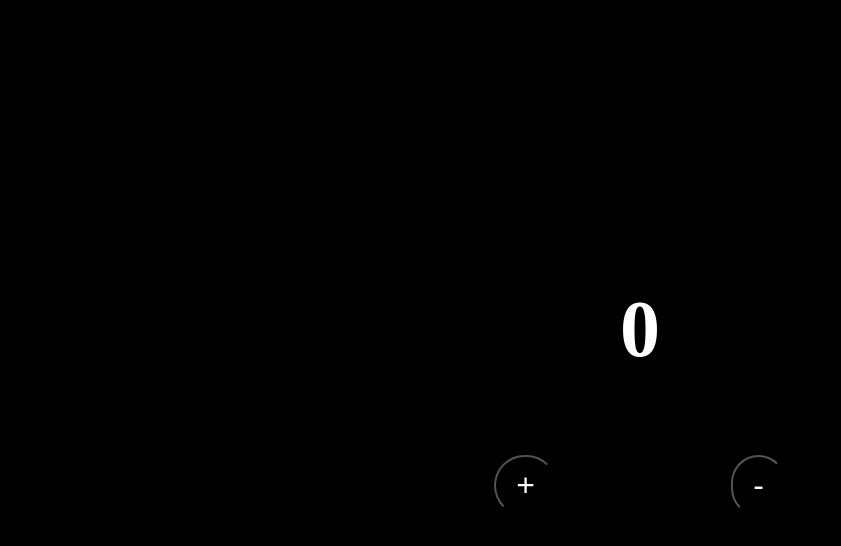
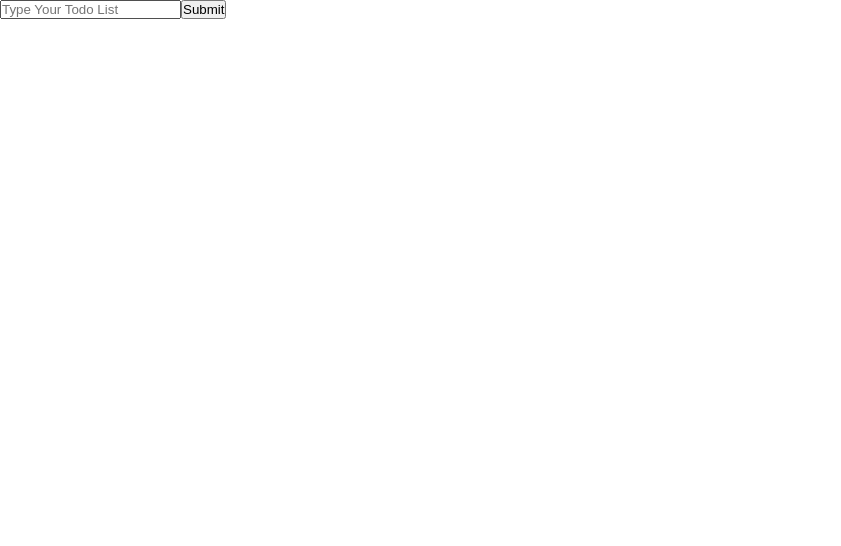
Before and after one commit to DineshDhanoki/Learning, a React (Create React App) app: page / in a window 1280 px wide. Shown: the top 546 px of the page, without its empty margins (0-841 px from the left). Built offline with nearby package versions, Linux system fonts and the light colour scheme; the HTML template or start-up script is replaced by a standard one.

Commit message:
Add files via upload

```diff
--- a/src/App.js
+++ b/src/App.js
@@ -1,11 +1,13 @@
 import React from 'react'
-import Counter from './components/Counter'
+// import Counter from './components/Counter'
+import Todo from './components/Todo'
 
 const App = () => {
 
   return (
     <>
-    <Counter />
+    {/* <Counter /> */}
+    <Todo/>
     </>
   )
 }
--- a/src/components/Counter.jsx
+++ b/src/components/Counter.jsx
@@ -1,24 +1,24 @@
-import React from 'react'
-import { useState } from 'react'
-import './../index.css'
+// import React from 'react'
+// import { useState } from 'react'
+// import './../index.css'
 
-function Counter() {
-    const [count,setCount] = useState(0)
+// function Counter() {
+//     const [count,setCount] = useState(0)
 
-    const increment = () => setCount(count + 1)
-    const decrement = () => setCount(count - 1)
+//     const increment = () => setCount(count + 1)
+//     const decrement = () => setCount(count - 1)
 
-  return (
-    <>
-    <div className="container">
-    <h1 className="number">{count}</h1>
-    </div>
-    <section className="btns-container">
-      <button onClick={increment} className="increment">+</button>
-      <button onClick={decrement} className="decrement">-</button>
-    </section>
-    </>
-  )
-}
+//   return (
+//     <>
+//     <div className="container">
+//     <h1 className="number">{count}</h1>
+//     </div>
+//     <section className="btns-container">
+//       <button onClick={increment} className="increment">+</button>
+//       <button onClick={decrement} className="decrement">-</button>
+//     </section>
+//     </>
+//   )
+// }
 
-export default Counter
+// export default Counter
--- /dev/null
+++ b/src/components/Todo.jsx
@@ -0,0 +1,44 @@
+import React from 'react'
+import './../index1.css'
+import { useState } from 'react'
+
+function generateId() {
+    return Math.floor(Math.random() * 100)
+}
+
+function Todo() {
+    const [todos, setTodos] = useState([])
+    const [input,setInput] = useState('')
+
+    const handleSubmit = () => {
+        setTodos((todos) =>
+            todos.concat({text: input, id: generateId()}))
+            setInput('')
+    }
+
+    const removeTodo = (id) => {
+        setTodos((todos) => todos.filter((f) => f.id !== id))
+    }
+
+  return (
+    <>
+    <div className="container">
+    <input type="text" value={input} onChange={(e) => setInput(e.target.value)} placeholder='Type Your Todo List'/>
+
+    <button onClick={handleSubmit}>Submit</button>
+
+    <ul className="todos-list">
+        {todos.map(({text,id}) => {
+            return(
+        <li key={id} className="todo">
+        <span>{text}</span>
+        <button className="close" onClick={() => removeTodo(id)}>Close/Cancel</button>
+        </li>
+        )})}
+    </ul>
+    </div>
+    </>
+  )
+}
+
+export default Todo
--- a/src/index.css
+++ b/src/index.css
@@ -1,4 +1,4 @@
-*{
+/* *{
     margin: 0;
     padding: 0;
     box-sizing: border-box;
@@ -43,4 +43,4 @@ body{
     cursor: pointer;
     background: black;
     color: white;
-}
+} */
--- /dev/null
+++ b/src/index1.css
@@ -0,0 +1,5 @@
+*{
+    margin: 0;
+    padding: 0;
+    box-sizing: border-box;
+}
```
